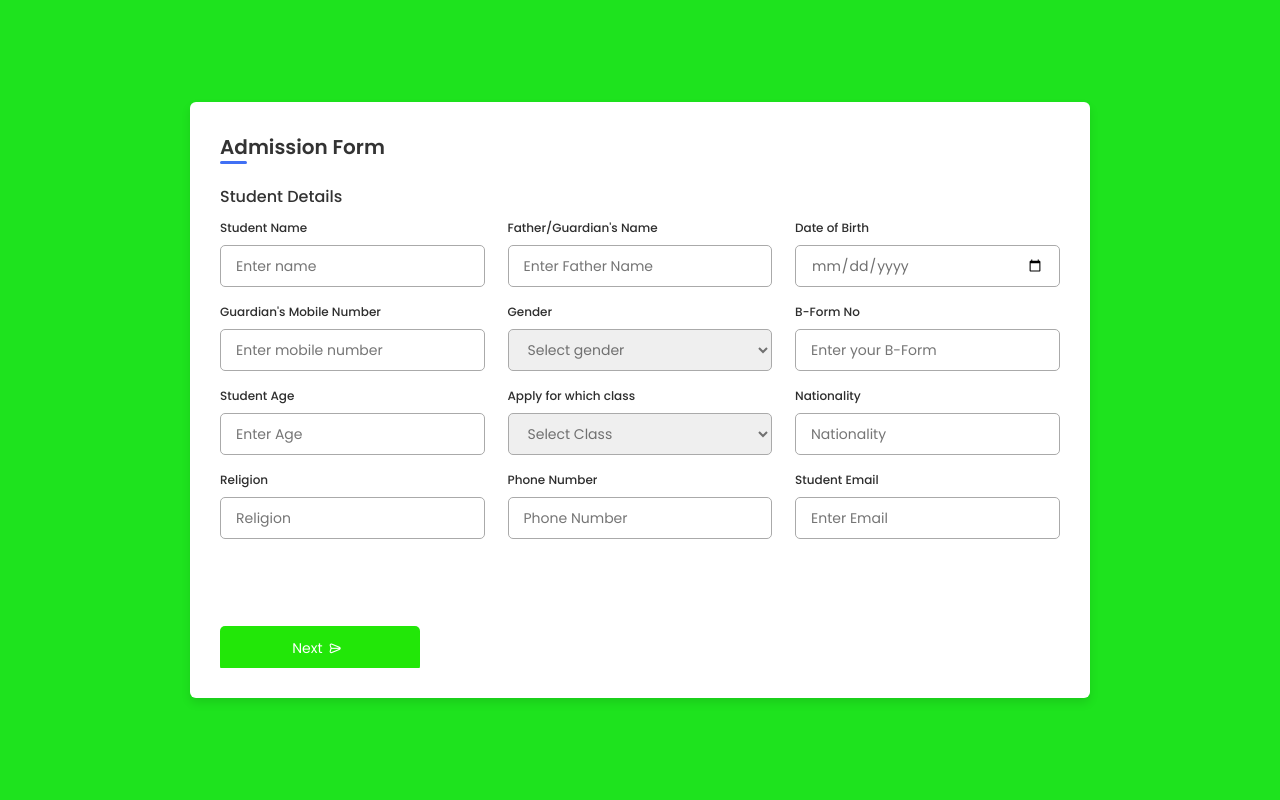
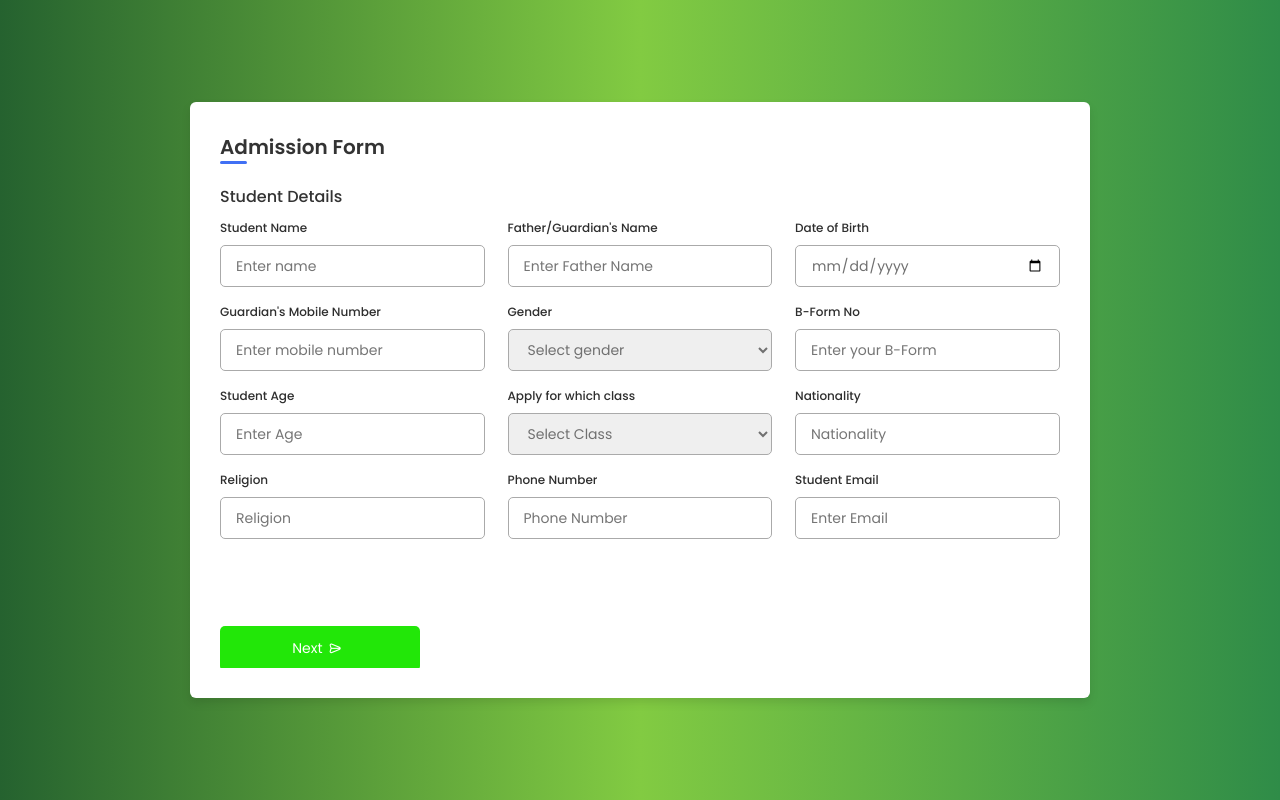
Before and after one commit to mhamza8113/admission_form, a plain HTML site: page index.html in a window 1280 px wide. Drawn offline with nearby package versions, Linux system fonts and the light colour scheme.

Commit message:
Update style.css

```diff
--- a/style.css
+++ b/style.css
@@ -11,7 +11,8 @@ body{
     display: flex;
     align-items: center;
     justify-content: center;
-    background: rgb(30, 227, 30);
+     background: rgb(37,98,47);
+    background: linear-gradient(90deg, rgba(37,98,47,1) 0%, rgba(130,203,66,1) 50%, rgba(47,140,72,1) 100%);
 }
 .container{
 
```
